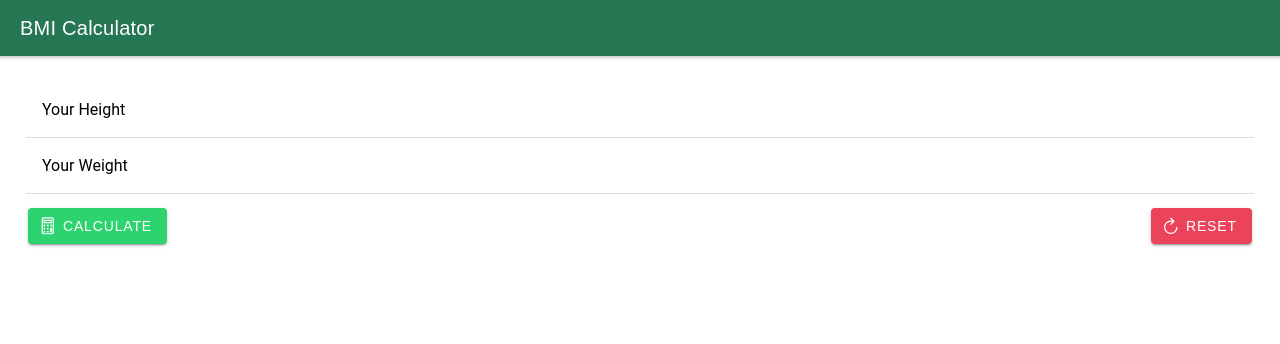
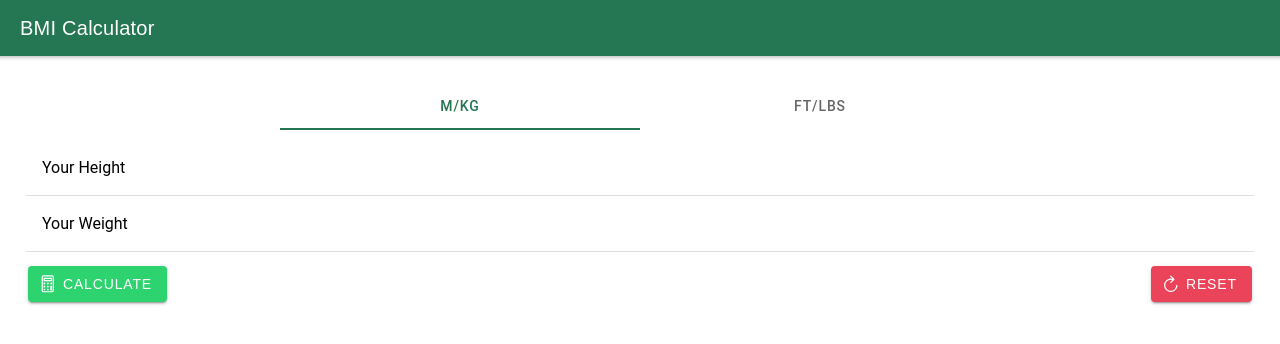
Before and after one commit to Belchenkov/react_ionic_ts_bmi_calc, a React (Create React App) app: page / in a window 1280 px wide. Shown: the top 344 px of the page. Built offline with nearby package versions, Linux system fonts and the light colour scheme; the HTML template or start-up script is replaced by a standard one.

Commit message:
Adding Segment Buttons

```diff
--- a/src/App.tsx
+++ b/src/App.tsx
@@ -32,8 +32,11 @@ import '@ionic/react/css/display.css';
 
 /* Theme variables */
 import './theme/variables.css';
+
+/* Component's */
 import BmiControls from "./components/BmiControls";
 import BmiResult from "./components/BmiResult";
+import InputControl from "./components/InputControl";
 
 const App: React.FC = () => {
     const [calculatedBmi, setCalculatedBmi] = useState<number>();
@@ -87,6 +90,11 @@ const App: React.FC = () => {
                     <IonGrid>
                         <IonRow>
                             <IonCol>
+                                <InputControl selectedValue="mkg" />
+                            </IonCol>
+                        </IonRow>
+                        <IonRow>
+                            <IonCol>
                                 <IonItem>
                                     <IonLabel position="floating">Your Height</IonLabel>
                                     <IonInput type="number" ref={heightInputRef} />
--- a/src/components/BmiResult.tsx
+++ b/src/components/BmiResult.tsx
@@ -6,8 +6,9 @@ const BmiResult: React.FC<{result: number | string}> = ({result}) => {
         <IonRow>
             <IonCol>
                 <IonCard>
-                    <IonCardContent>
-                        <h2>{result}</h2>
+                    <IonCardContent className="result ion-text-center">
+                        <h2>Your Body-Mass-Index</h2>
+                        <h3>{result.toFixed(2)}</h3>
                     </IonCardContent>
                 </IonCard>
             </IonCol>
--- /dev/null
+++ b/src/components/InputControl.tsx
@@ -0,0 +1,18 @@
+import React from 'react';
+import { IonSegment, IonSegmentButton, IonLabel } from "@ionic/react";
+
+const InputControl:
+    React.FC<{selectedValue: 'mkg' | 'ftlbs'}> = ({ selectedValue }) => {
+    return (
+        <IonSegment value={selectedValue}>
+            <IonSegmentButton value="mkg">
+                <IonLabel>m/kg</IonLabel>
+            </IonSegmentButton>
+            <IonSegmentButton value="ftlbs">
+                <IonLabel>ft/lbs</IonLabel>
+            </IonSegmentButton>
+        </IonSegment>
+    );
+};
+
+export default InputControl;
--- a/src/theme/variables.css
+++ b/src/theme/variables.css
@@ -229,6 +229,11 @@ http://ionicframework.com/docs/theming/ */
 
 @import url('https://fonts.googleapis.com/css2?family=Varta:wght@400;700&display=swap');
 
+.result h2,
+.result h3 {
+  font-size: 20px!important;
+}
+
 input,
 ion-button,
 ion-card-content,
```
